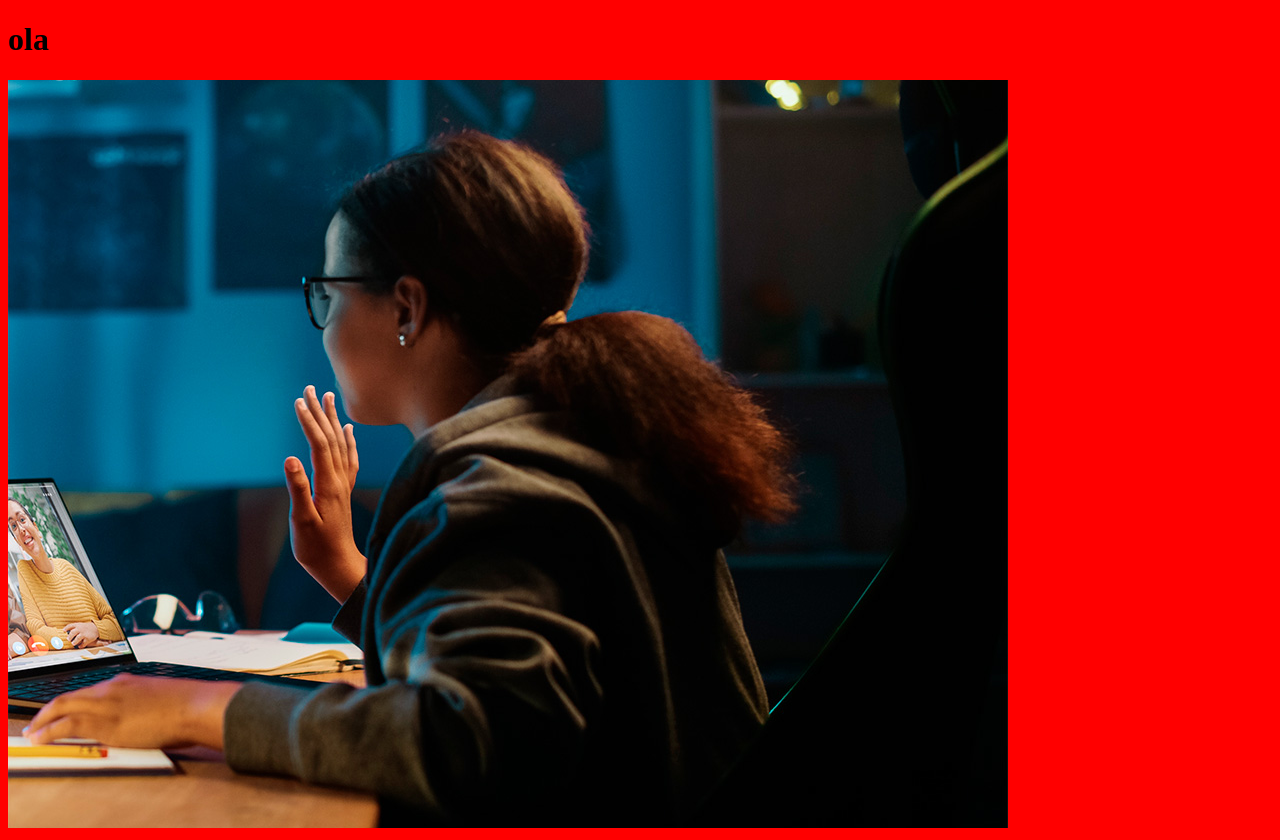
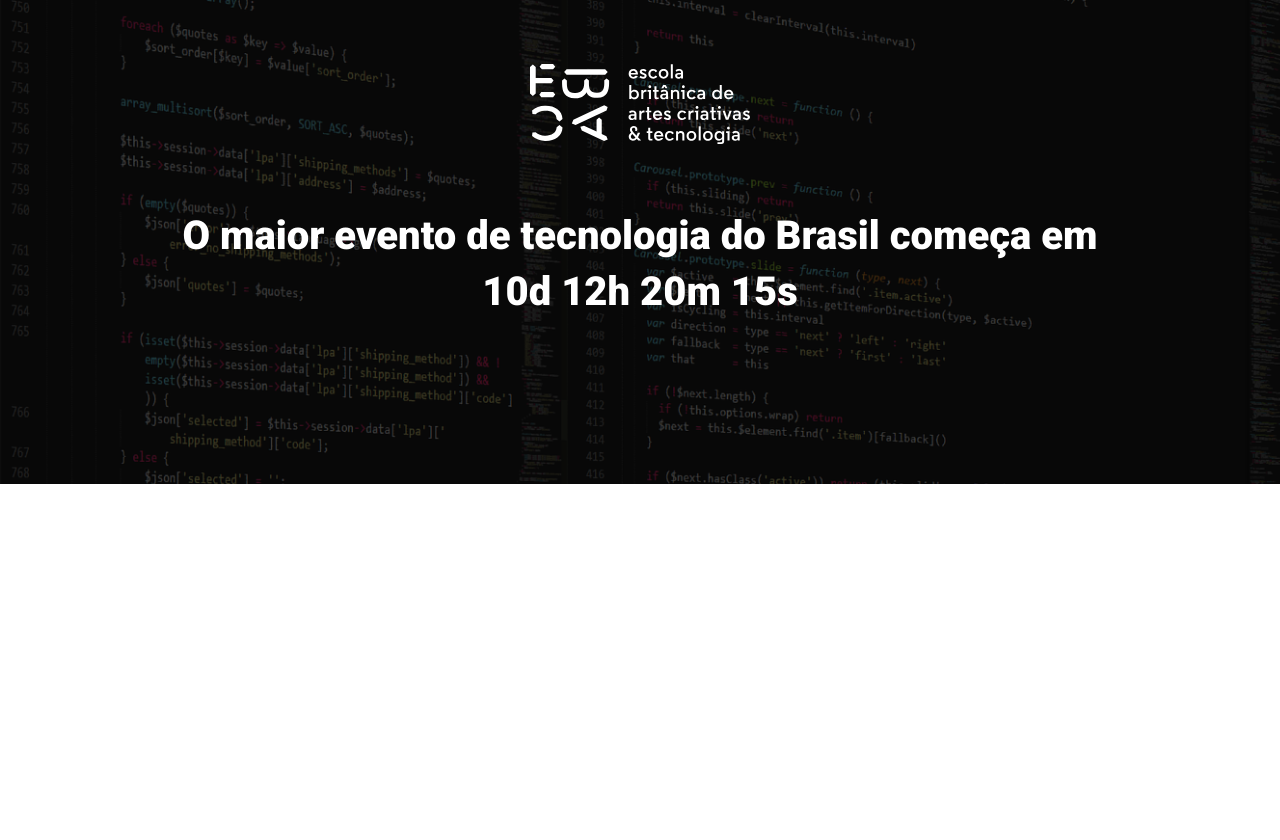
Before and after one commit to andrenp2/ebac_tech_talks, a website built with Parcel: page src/index.html in a window 1280 px wide. After the commit the page ends 800 px from the top, so only its background shows below. Built offline with nearby package versions, Linux system fonts and the light colour scheme.

Commit message:
add: arquivos estilos e criando o hero

```diff
--- a/src/index.html
+++ b/src/index.html
@@ -3,12 +3,22 @@
 <head>
     <meta charset="UTF-8">
     <meta name="viewport" content="width=device-width, initial-scale=1.0">
-    <title>Document</title>
+    <title>EBAC Tech Talks</title>
+    <link rel="preconnect" href="https://fonts.googleapis.com">
+    <link rel="preconnect" href="https://fonts.gstatic.com" crossorigin>
+    <link href="https://fonts.googleapis.com/css2?family=Roboto:ital,wght@0,100;0,300;0,400;0,500;0,700;0,900;1,100;1,300;1,400;1,500;1,700;1,900&display=swap" rel="stylesheet">
     <link rel="stylesheet" href="styles/main.scss">
 </head>
 <body>
-    <h1>ola</h1>
-    <img src="./images/backend.png" alt="">
+    <header class="hero">
+        <div class="container">
+            <img class= "hero__logo" src="./images/ebac_logo.svg" alt="EBAC">
+            <p class="hero__text">
+                O maior evento de tecnologia do Brasil começa em 10d 12h 20m 15s
+            </p>
+        </div>
+    </header>
+
     <script src="scripts/main.js"></script>
 </body>
 </html>
--- /dev/null
+++ b/src/styles/_hero.scss
@@ -0,0 +1,52 @@
+.hero {
+    padding-top: 64px;
+    padding-bottom: 100px;
+    background-image: url(../images/fundo.png);
+    background-repeat: no-repeat;
+    background-size: cover;
+    position: relative;
+
+    .container {
+        position: relative;
+    }
+
+    &::before {
+        position: absolute;
+        top: 0;
+        left: 0;
+        width: 100%;
+        height: 100%;
+        background-color: #000;
+        content: '';
+        opacity: 0.7;
+    }
+
+    &__text {
+        margin-bottom: 64px;
+        margin-top: 64px;
+        font-size: 40px;
+        line-height: 56px;
+        font-weight: 800;
+        text-align: center;
+    }
+
+    &__logo {
+        display: block;
+        margin: 0 auto;
+        height: 80px;
+    }
+
+    @media (max-width: 640px){
+        padding: 40px 0;
+
+        &__logo {
+            height: 40px;
+        }
+
+        &__text {
+            font-size: 22px;
+            line-height: 24px;
+            margin: 24px 0;
+        }
+    }
+}
--- a/src/styles/main.scss
+++ b/src/styles/main.scss
@@ -1,3 +1,23 @@
-body {
-    background-color: red;
+@use 'hero';
+
+* {
+    margin: 0;
+    padding: 0;
+    box-sizing: border-box;
+    font-family: Roboto, sans-serif;
+    color: #fff;
 }
+
+.container {
+    max-width: 960px;
+    width: 100%;
+    margin: 0 auto;
+
+    @media (max-width: 640px) {
+        max-width: 80%;
+    }
+
+    @media (max-width: 1024px) {
+        max-width: 90%;
+    }
+}
```
